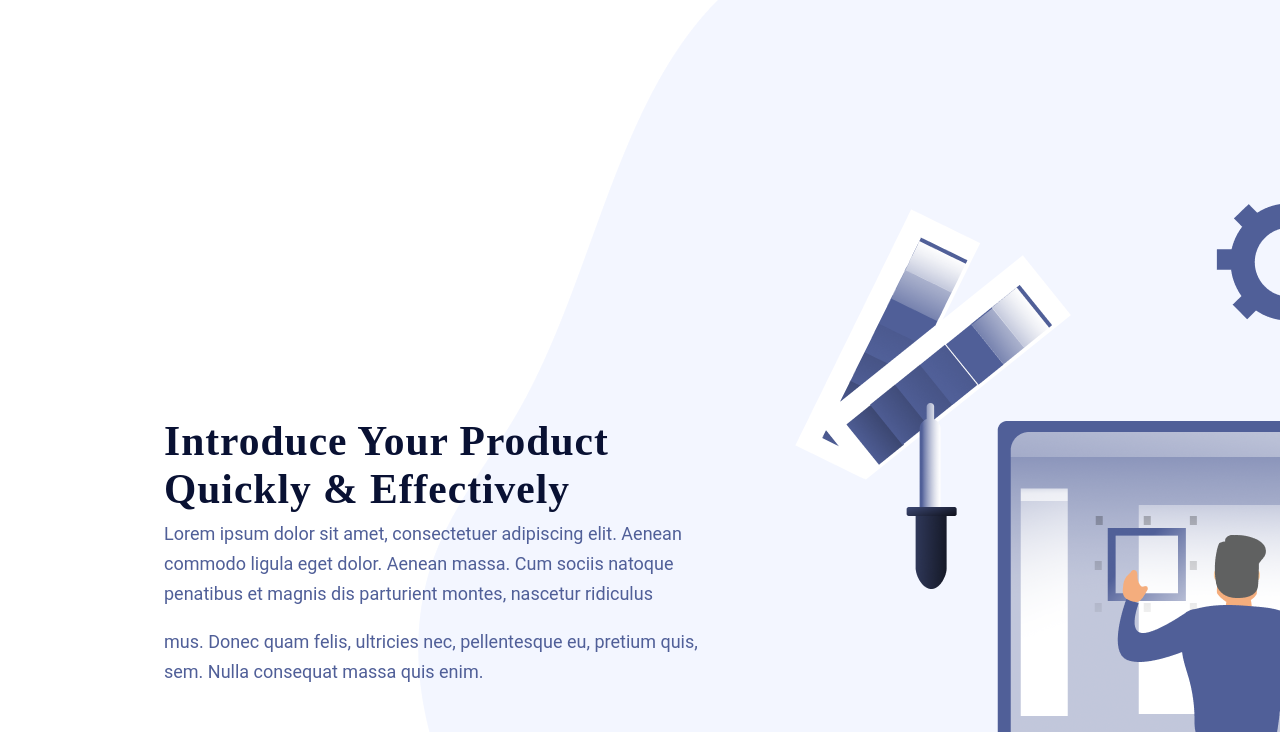
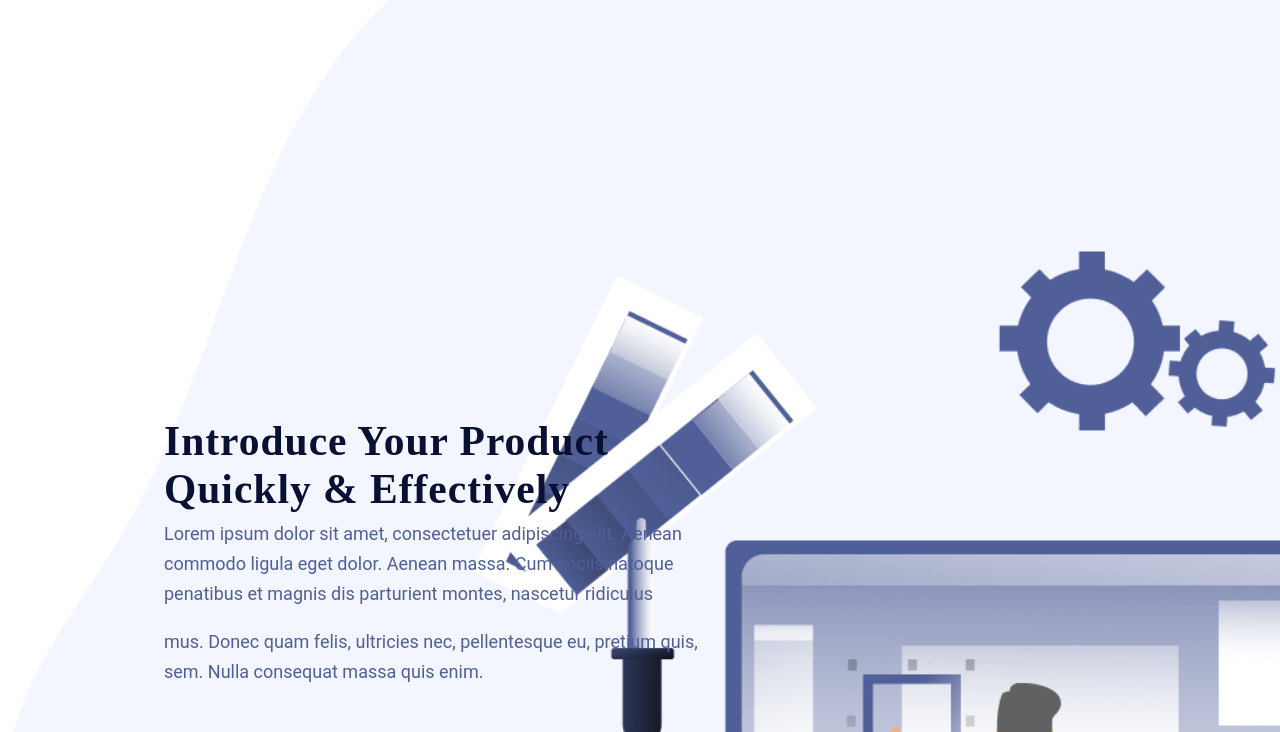
Before and after one commit to tolieck89/HillelTolieckHW14, a plain HTML site: page index.html in a window 1280 px wide. Shown: the part 55-787 px from the top of the page. Drawn offline with nearby package versions, Linux system fonts and the light colour scheme.

Commit message:
fixed bg position,  hope

```diff
--- a/styles/styles.css
+++ b/styles/styles.css
@@ -10,17 +10,17 @@
 
   body {
     margin-top: 0;
+    background-image: url('../img/designer_1.png');
+    background-position: top right;
+    background-repeat: no-repeat;
+    background-attachment: fixed;
+    background-size: contain;
+   }
 
-
-  }
   .wrapper {
     width: 1440px;
     margin: 0 auto;
-    background-image: url('../img/designer_1.png');
-    background-repeat: no-repeat;
-    background-position: 418px 0;
-    /* background-color: #E7ECFF; */
-}
+   }
 
 .header_container {
     display: flex;
```
